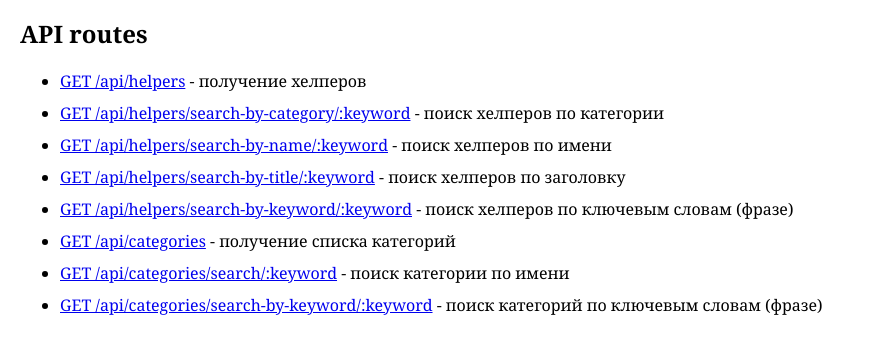
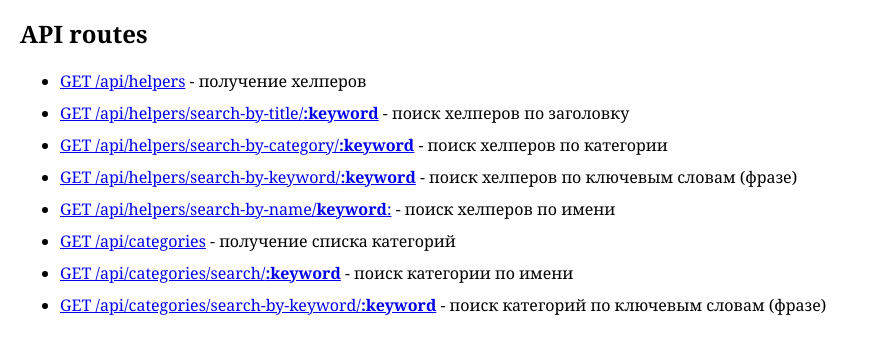
Before and after one commit to akzhar/vba-helpers-api, a website: page public/index.html in a window 1280 px wide. Shown: the part 121-474 px from the top of the page, without its empty margins (0-869 px from the left). Drawn offline with Linux system fonts and the light colour scheme.

Commit message:
Update API home page

```diff
--- a/public/index.html
+++ b/public/index.html
@@ -16,13 +16,13 @@
 		<h2>API routes</h2>
 		<ul class="routes-list">
 			<li><a href="./api/helpers">GET /api/helpers</a> - получение хелперов</li>
-			<li><a href="./api/helpers/search-by-category/числа">GET /api/helpers/search-by-category/:keyword</a> - поиск хелперов по категории</li>
-			<li><a href="./api/helpers/search-by-name/getlastrow">GET /api/helpers/search-by-name/:keyword</a> - поиск хелперов по имени</li>
-			<li><a href="./api/helpers/search-by-title/получить%20индекс">GET /api/helpers/search-by-title/:keyword</a> - поиск хелперов по заголовку</li>
-			<li><a href="./api/helpers/search-by-keyword/sort%20array">GET /api/helpers/search-by-keyword/:keyword</a> - поиск хелперов по ключевым словам (фразе)</li>
+			<li><a href="./api/helpers/search-by-title/получить%20индекс">GET /api/helpers/search-by-title/<b>:keyword</b></a> - поиск хелперов по заголовку</li>
+			<li><a href="./api/helpers/search-by-category/числа">GET /api/helpers/search-by-category/<b>:keyword</b></a> - поиск хелперов по категории</li>
+			<li><a href="./api/helpers/search-by-keyword/sort%20array">GET /api/helpers/search-by-keyword/<b>:keyword</b></a> - поиск хелперов по ключевым словам (фразе)</li>
+			<li><a href="./api/helpers/search-by-name/getlastrow">GET /api/helpers/search-by-name/<b>keyword</b>:</a> - поиск хелперов по имени</li>
 			<li><a href="./api/categories">GET /api/categories</a> - получение списка категорий</li>
-			<li><a href="./api/categories/search/строки">GET /api/categories/search/:keyword</a> - поиск категории по имени</li>
-			<li><a href="./api/categories/search-by-keyword/конвертация">GET /api/categories/search-by-keyword/:keyword</a> - поиск категорий по ключевым словам (фразе)</li>
+			<li><a href="./api/categories/search/строки">GET /api/categories/search/<b>:keyword</b></a> - поиск категории по имени</li>
+			<li><a href="./api/categories/search-by-keyword/конвертация">GET /api/categories/search-by-keyword/<b>:keyword</b></a> - поиск категорий по ключевым словам (фразе)</li>
 		</ul>
 	</body>
 </html>
```
